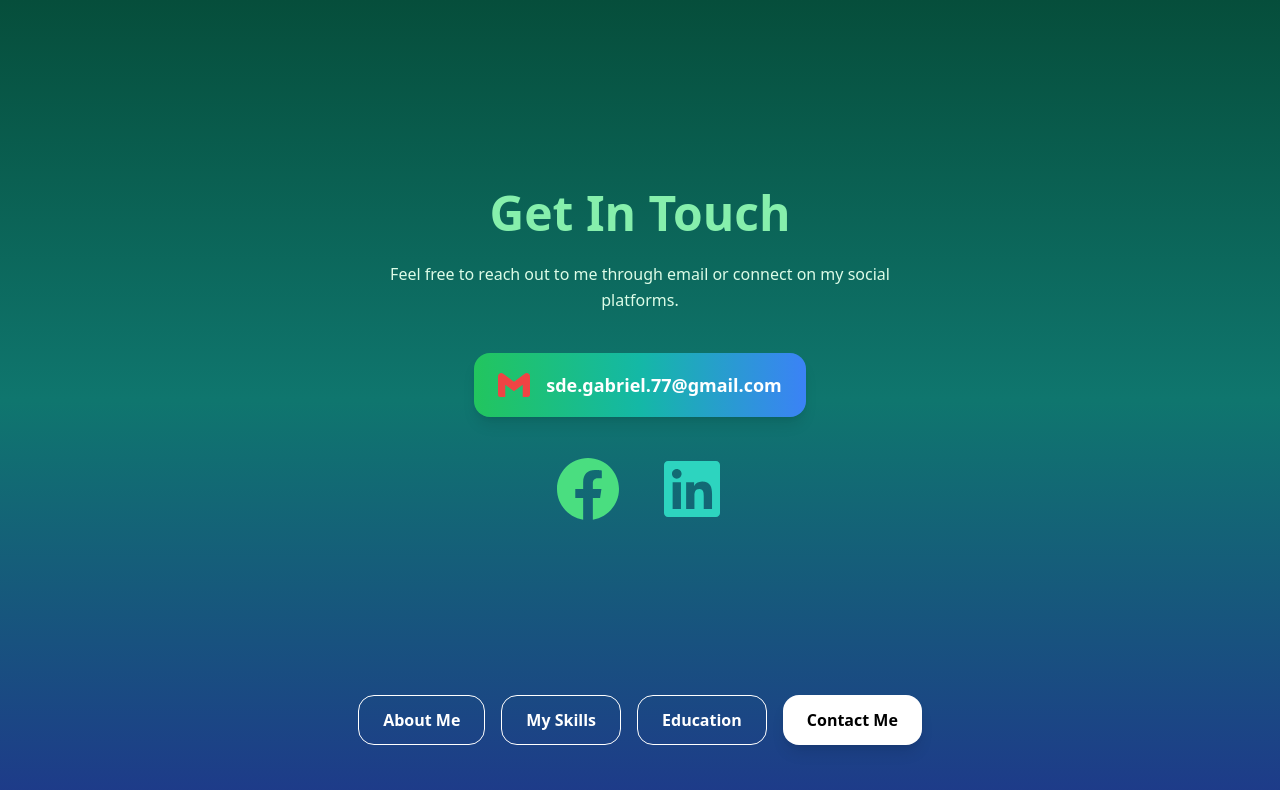
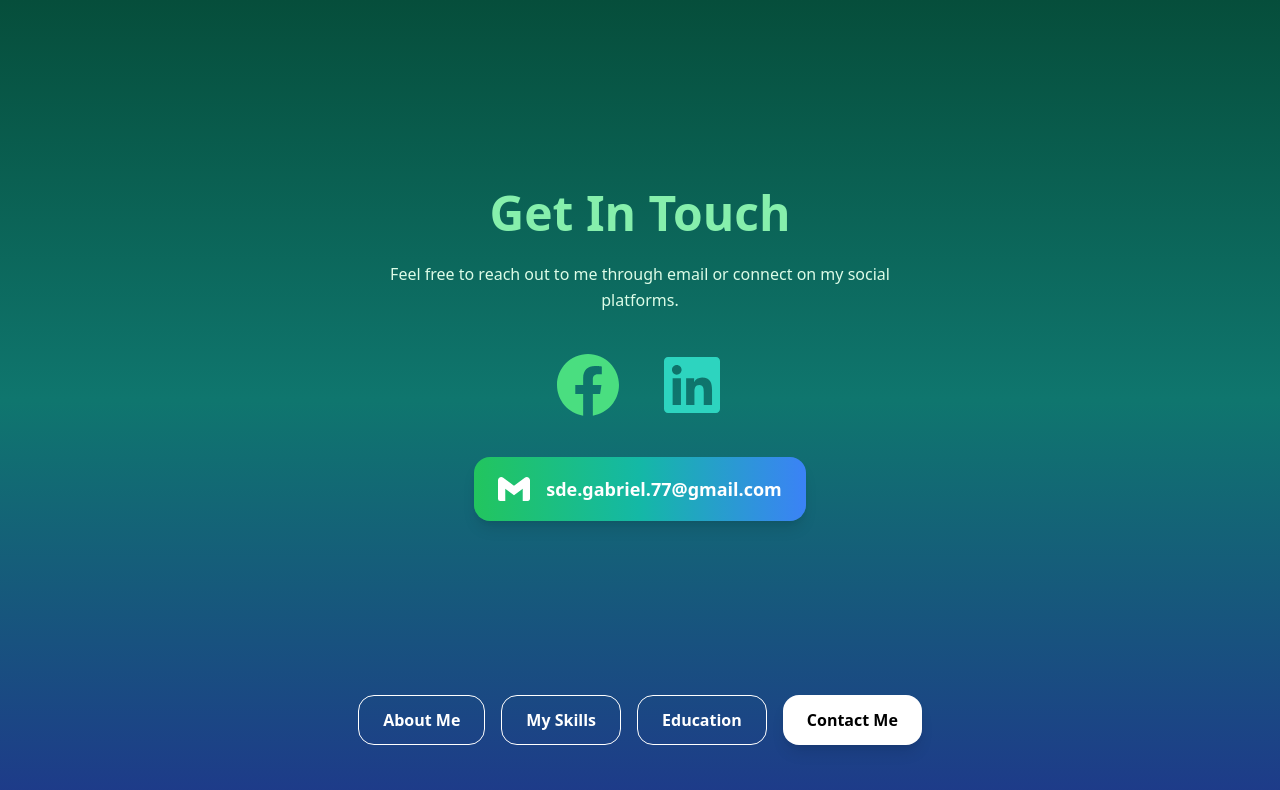
Before and after one commit to SDEG77/TRUE-PORTFOLIO, a React (Vite) app: page / in a window 1280 px wide. Both pictures are taken after a click on the button "Contact Me". Shown: the top 790 px of the page. Built offline with nearby package versions, Linux system fonts and the light colour scheme.

Commit message:
Made Contact Page more smoother

```diff
--- a/src/components/Hero/HeroContact.jsx
+++ b/src/components/Hero/HeroContact.jsx
@@ -3,41 +3,43 @@ import { FaFacebook, FaLinkedin } from "react-icons/fa";
 import { SiGmail } from "react-icons/si";
 
 function HeroContact() {
+  const containerVariants = {
+    hidden: {},
+    visible: {
+      transition: { staggerChildren: 0.15 } // sequentially show children
+    },
+  };
+
+  const itemVariants = {
+    hidden: { opacity: 0, y: 20 },
+    visible: { opacity: 1, y: 0, transition: { duration: 0.5, ease: "easeOut" } },
+  };
+
   return (
     <motion.div
-      initial={{ opacity: 0, y: 20 }}
-      animate={{ opacity: 1, y: 0 }}
-      transition={{ duration: 0.6 }}
       className="flex flex-col items-center text-center px-6"
+      variants={containerVariants}
+      initial="hidden"
+      animate="visible"
     >
       {/* Header */}
-      <h2 className="text-3xl md:text-5xl font-bold mb-6 text-green-300">
+      <motion.h2
+        className="text-3xl md:text-5xl font-bold mb-6 text-green-300"
+        variants={itemVariants}
+      >
         Get In Touch
-      </h2>
+      </motion.h2>
 
       {/* Description */}
-      <p className="text-green-100 max-w-xl mb-10 leading-relaxed">
+      <motion.p
+        className="text-green-100 max-w-xl mb-10 leading-relaxed"
+        variants={itemVariants}
+      >
         Feel free to reach out to me through email or connect on my social platforms.
-      </p>
-
-      {/* Email Button */}
-      <motion.a
-        href="https://mail.google.com/mail/?view=cm&fs=1&to=sde.gabriel.77@gmail.com"
-        target="_blank"
-        rel="noopener noreferrer"
-        whileHover={{ scale: 1.08 }}
-        whileTap={{ scale: 0.95 }}
-        className="flex items-center gap-4 bg-gradient-to-r from-green-500 via-teal-500 to-blue-500 hover:from-green-600 hover:via-teal-600 hover:to-blue-600 transition-all duration-300 px-6 py-4 rounded-2xl mb-10 shadow-lg"
-      >
-        <SiGmail className="text-red-500 w-8 h-8" />
-        <span className="font-semibold text-white text-lg">
-          sde.gabriel.77@gmail.com
-        </span>
-      </motion.a>
+      </motion.p>
 
       {/* Social Links */}
-      <div className="flex gap-10">
-        {/* Facebook */}
+      <motion.div className="flex gap-10 mb-10" variants={itemVariants}>
         <motion.a
           href="https://www.facebook.com/SDEG77/"
           target="_blank"
@@ -49,7 +51,6 @@ function HeroContact() {
           <FaFacebook className="w-16 h-16" />
         </motion.a>
 
-        {/* LinkedIn */}
         <motion.a
           href="https://www.linkedin.com/in/sigrae-derf-gabriel-5762bb2a4/"
           target="_blank"
@@ -60,7 +61,23 @@ function HeroContact() {
         >
           <FaLinkedin className="w-16 h-16" />
         </motion.a>
-      </div>
+      </motion.div>
+
+      {/* Email Button */}
+      <motion.a
+        href="https://mail.google.com/mail/?view=cm&fs=1&to=sde.gabriel.77@gmail.com"
+        target="_blank"
+        rel="noopener noreferrer"
+        whileHover={{ scale: 1.08 }}
+        whileTap={{ scale: 0.95 }}
+        className="flex items-center gap-4 bg-gradient-to-r from-green-500 via-teal-500 to-blue-500 hover:from-green-600 hover:via-teal-600 hover:to-blue-600 transition-all duration-300 px-6 py-4 rounded-2xl shadow-lg"
+        variants={itemVariants}
+      >
+        <SiGmail className="text-white w-8 h-8" />
+        <span className="font-semibold text-white text-lg">
+          sde.gabriel.77@gmail.com
+        </span>
+      </motion.a>
     </motion.div>
   );
 }
```
